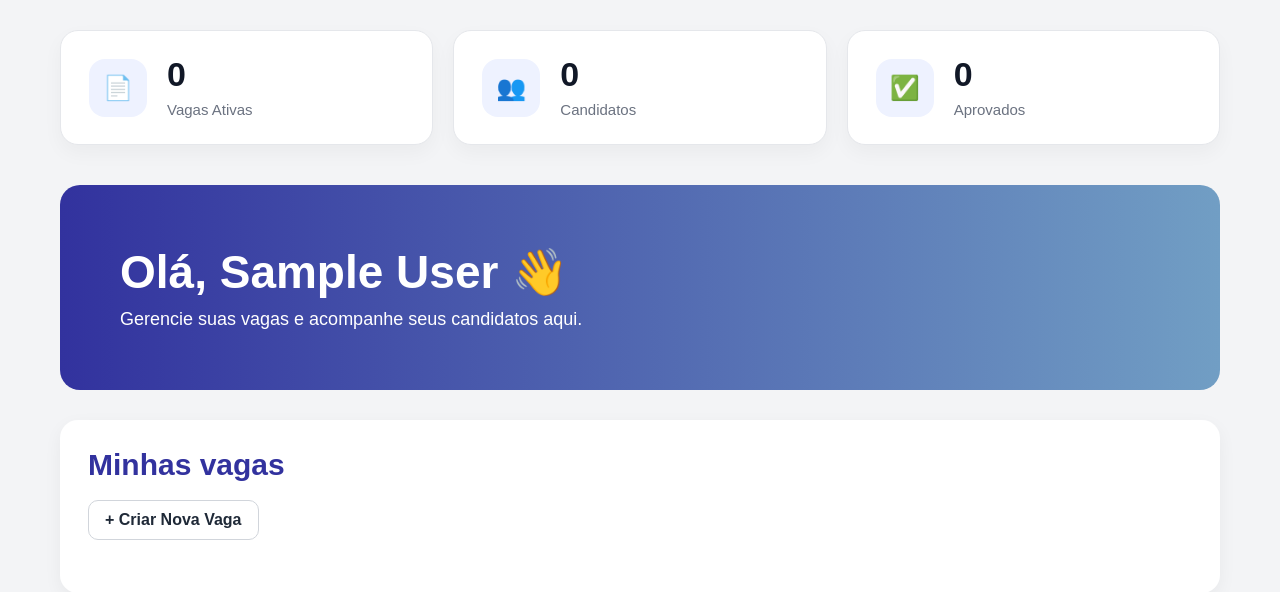
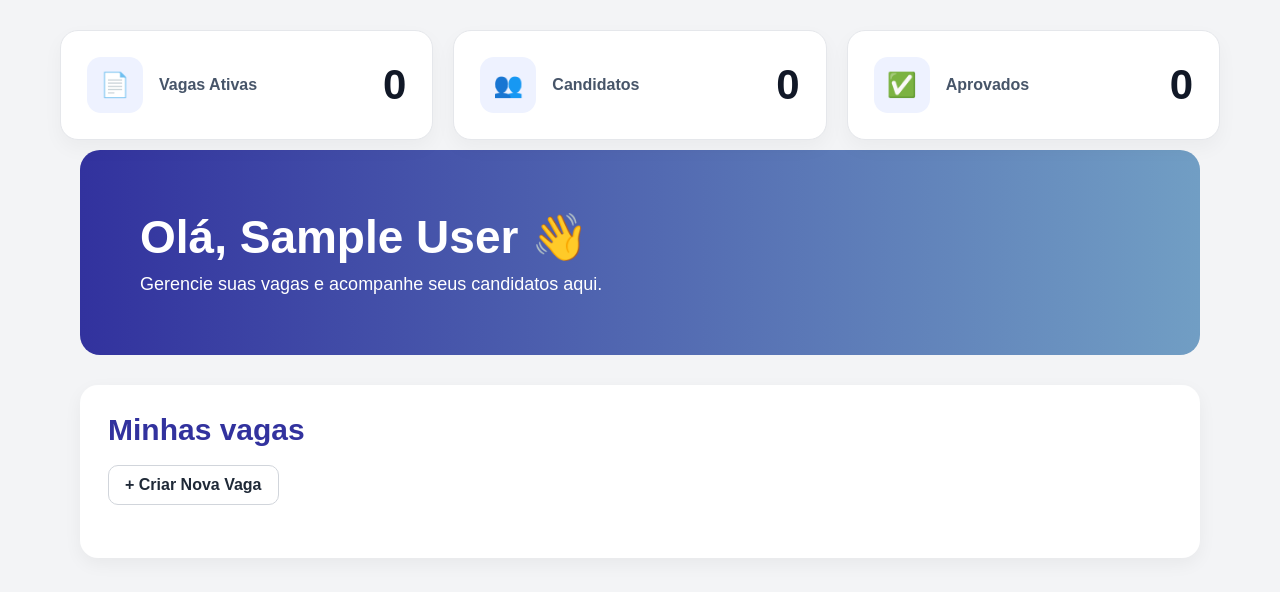
Before and after one commit to montenegrodanni/eu-rh, a Flask app: page /dashboard in a window 1280 px wide. Shown: the part 87-679 px from the top of the page. Run offline with Flask 3, Linux system fonts and the light colour scheme; the visitor is signed in with stand-in values (Sample User, id 1); data that the repository does not hold is empty.

Commit message:
ajuste no layout do dash

```diff
--- a/templates/dashboard.html
+++ b/templates/dashboard.html
@@ -405,6 +405,57 @@
         font-size: 24px;
     }
 }
+
+.card-resumo{
+    background:#fff;
+    border:1px solid #e5e7eb;
+    border-radius:18px;
+    padding:24px 26px;
+
+    display:flex;
+    justify-content:space-between;
+    align-items:center;
+
+    min-height:110px;
+
+    text-decoration:none;
+    color:#111827;
+
+    box-shadow:0 8px 20px rgba(0,0,0,.04);
+}
+
+.lado-esquerdo{
+    display:flex;
+    align-items:center;
+    gap:16px;
+}
+
+.icone-card{
+    width:56px;
+    height:56px;
+    border-radius:14px;
+    background:#eef2ff;
+
+    display:flex;
+    align-items:center;
+    justify-content:center;
+
+    font-size:24px;
+}
+
+.lado-esquerdo p{
+    margin:0;
+    font-size:16px;
+    color:#475569;
+    font-weight:600;
+}
+
+.card-resumo h3{
+    margin:0;
+    font-size:42px;
+    font-weight:700;
+    color:#111827;
+}
 </style>
 </head>
 
@@ -428,31 +479,31 @@
     <div class="cards-resumo">
 
     <a href="{{ url_for('minhas_vagas') }}" class="card-resumo">
+        <div class="lado-esquerdo">
             <div class="icone-card">📄</div>
-
-    <div class="conteudo-card">
-        <h3>{{ total_vagas }}</h3>
             <p>Vagas Ativas</p>
         </div>
+
+        <h3>{{ total_vagas }}</h3>
     </a>
 
     <a href="{{ url_for('candidatos_empresa') }}" class="card-resumo">
+        <div class="lado-esquerdo">
             <div class="icone-card">👥</div>
-            <div class="conteudo-card">
-                <h3>{{ total_candidatos }}</h3>
             <p>Candidatos</p>
         </div>
+
+        <h3>{{ total_candidatos }}</h3>
     </a>
 
     <a href="{{ url_for('candidatos_empresa', status='Aprovado') }}" class="card-resumo">
+        <div class="lado-esquerdo">
             <div class="icone-card">✅</div>
-            <div class="conteudo-card">
-                <h3>{{ aprovados }}</h3>
             <p>Aprovados</p>
         </div>
+
+        <h3>{{ aprovados }}</h3>
     </a>
-
-    </div>
 
 </div>
 
```
Lines whose indentation alone changed are shown as unchanged.
